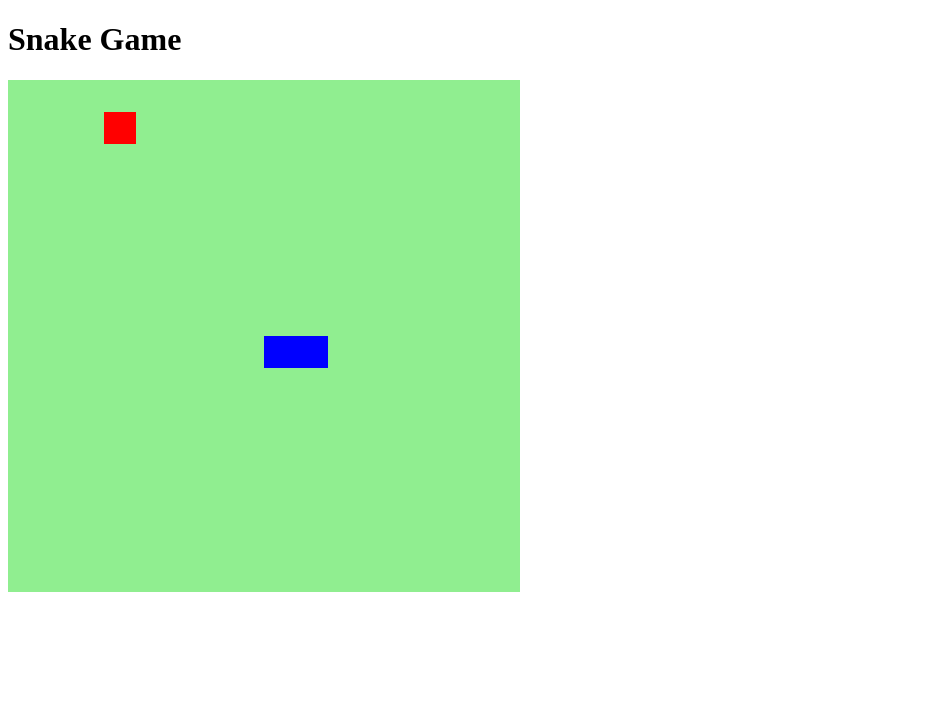
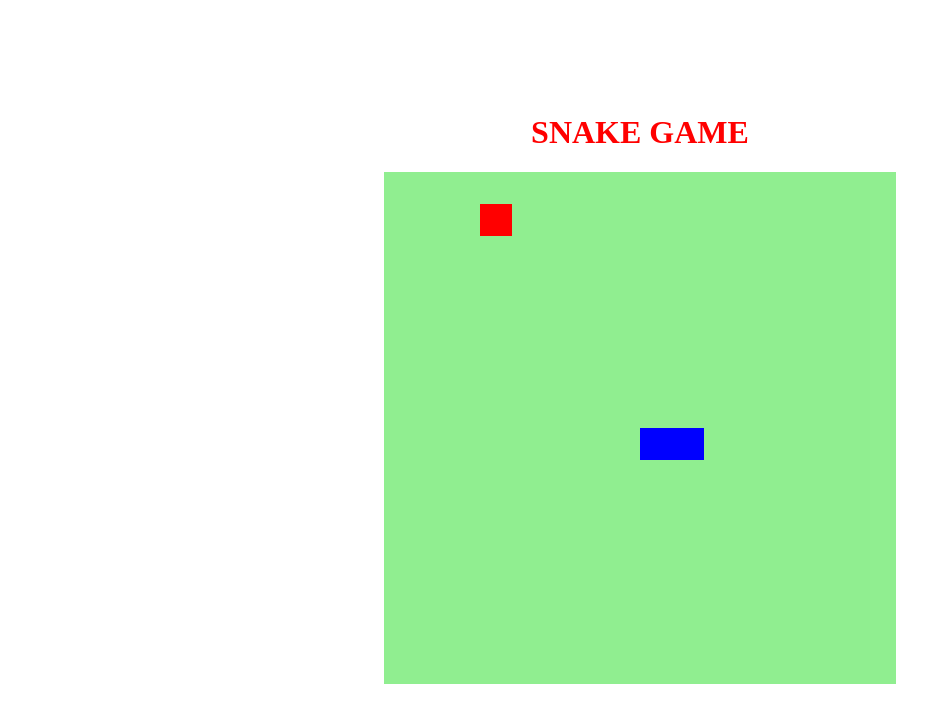
Before and after one commit to LuizSairaf/snakegame, a plain HTML site: page index.html in a window 1280 px wide. Shown: the whole page, without its empty margins (0-951 px from the left). Drawn offline with Linux system fonts and the light colour scheme.

Commit message:
adicionando estilo no body

```diff
--- a/index.html
+++ b/index.html
@@ -11,7 +11,7 @@
 
 </head>
 <body>
-    <h1>Snake Game</h1>
+    <h1>SNAKE GAME</h1>
     <canvas id="snake" width="512" height="512"></canvas>
 </body>
 </html>
--- a/style.css
+++ b/style.css
@@ -1,3 +1,9 @@
 body{
-
+    height: 95vh;
+    width: 95;
+    display: flex;
+    justify-content: center;/* alinha horizontalmente no meio*/
+    align-items: center;/*alinha vericalmente no meio*/
+    flex-direction: column;/*mantem os elementos um abaixo do outro*/
+    color: rgb(255, 0, 0);
 }
```
